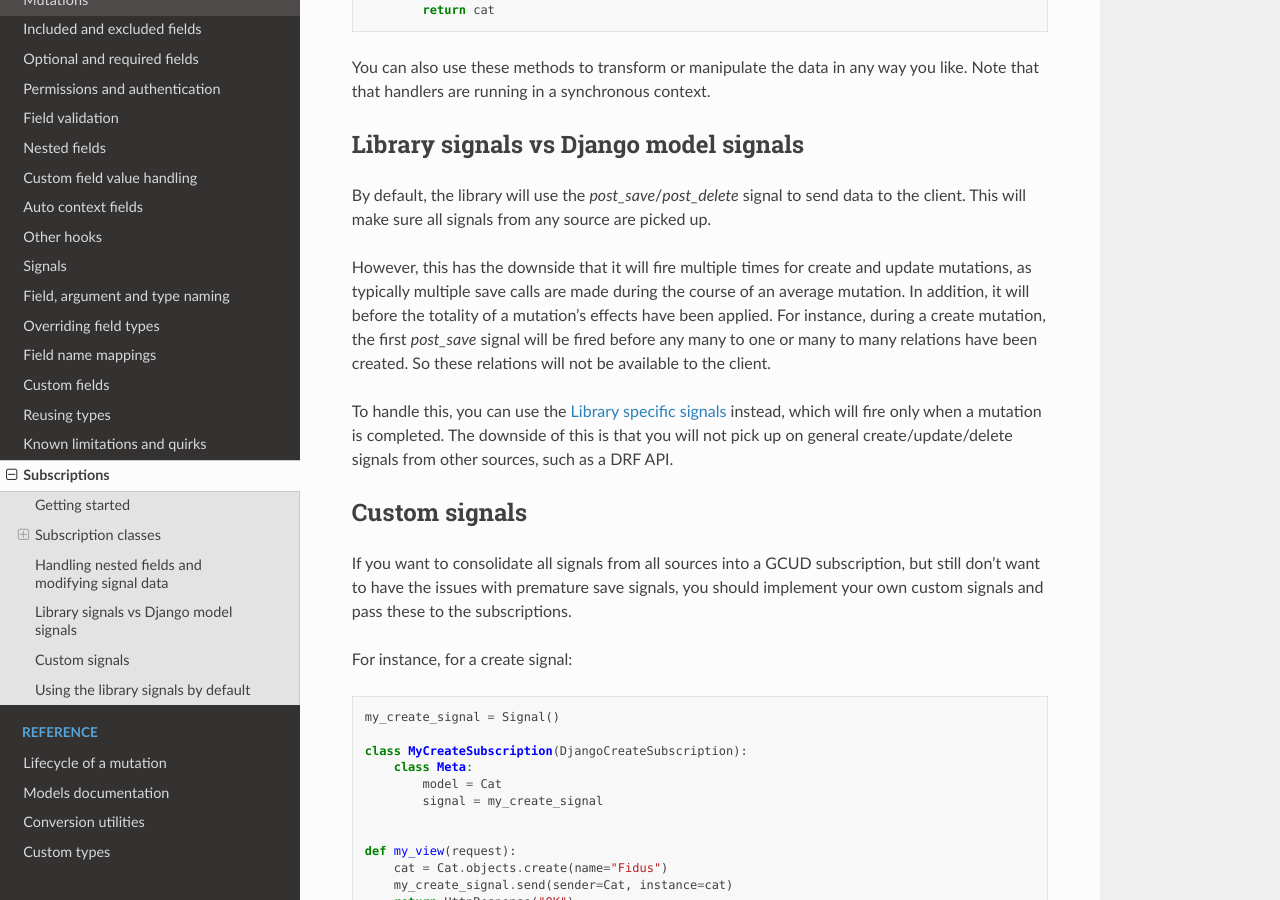
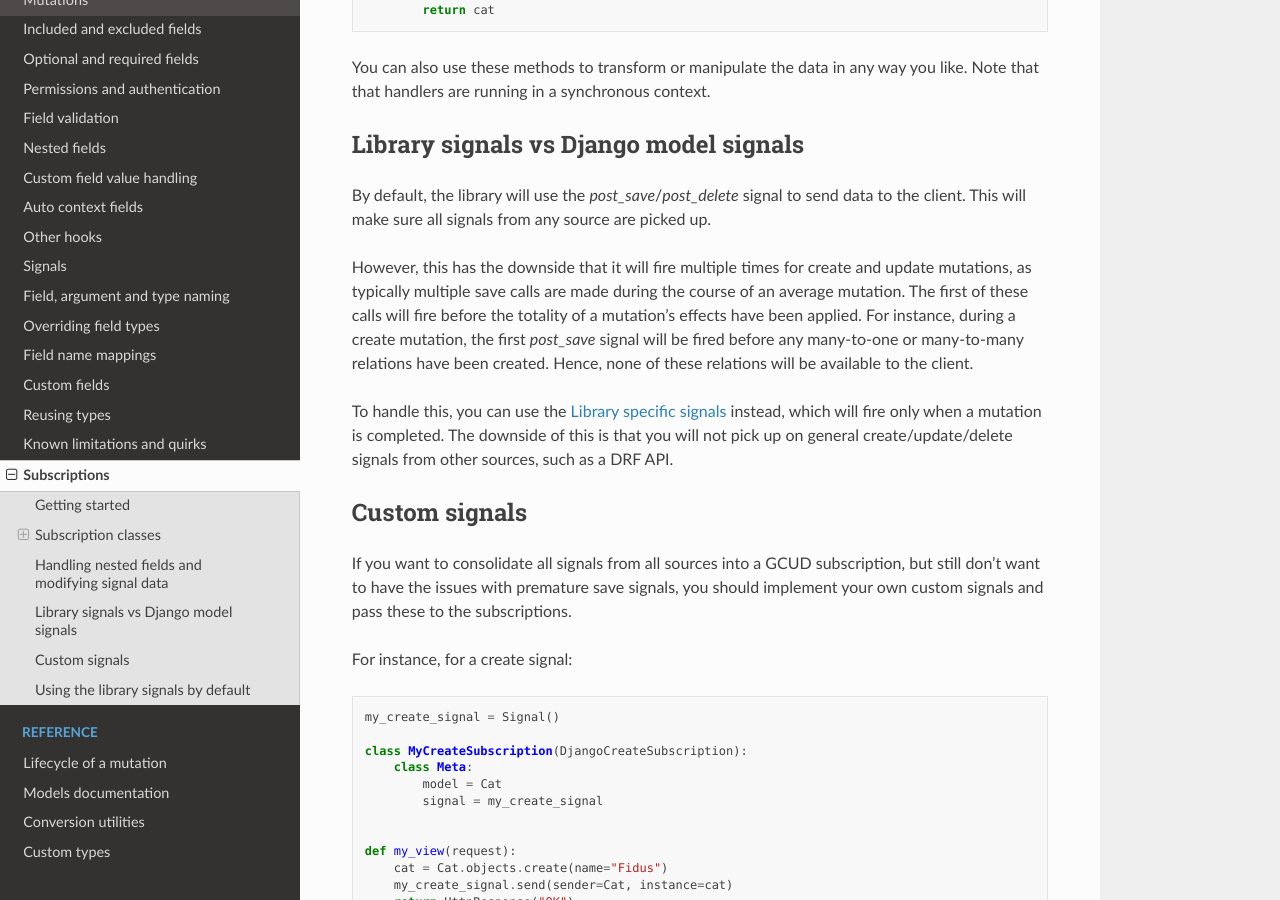
Before and after one commit to tOgg1/graphene-django-cud, a Sphinx documentation site: the page built from docs/guide/subscriptions.rst, in a window 1280 px wide and 900 px high, scrolled down 4917 px. Built offline with Sphinx 7.4.7 and the Read the Docs theme 2.0.0, drawn with Linux system fonts in a browser that asks for light colours.

Commit message:
Fix some typos in subscription documentation
Signed-off-by: Tormod Haugland <tormod.haugland@gmail.com>

```diff
--- a/docs/guide/subscriptions.rst
+++ b/docs/guide/subscriptions.rst
@@ -273,9 +273,10 @@ By default, the library will use the `post_save`/`post_delete` signal to send da
 any source are picked up.
 
 However, this has the downside that it will fire multiple times for create and update mutations, as typically multiple
-save calls are made during the course of an average mutation. In addition, it will before the totality of a mutation's
-effects have been applied. For instance, during a create mutation, the first `post_save` signal will be fired before
-any many to one or many to many relations have been created. So these relations will not be available to the client.
+save calls are made during the course of an average mutation. The first of these calls will fire before the totality
+of a mutation's effects have been applied. For instance, during a create mutation, the first `post_save` signal will be
+fired before any many-to-one or many-to-many relations have been created. Hence, none of these relations will be
+available to the client.
 
 To handle this, you can use the :ref:`Library specific signals<signals>` instead, which will fire only when a mutation
 is completed. The downside of this is that you will not pick up on general create/update/delete signals from other
```
